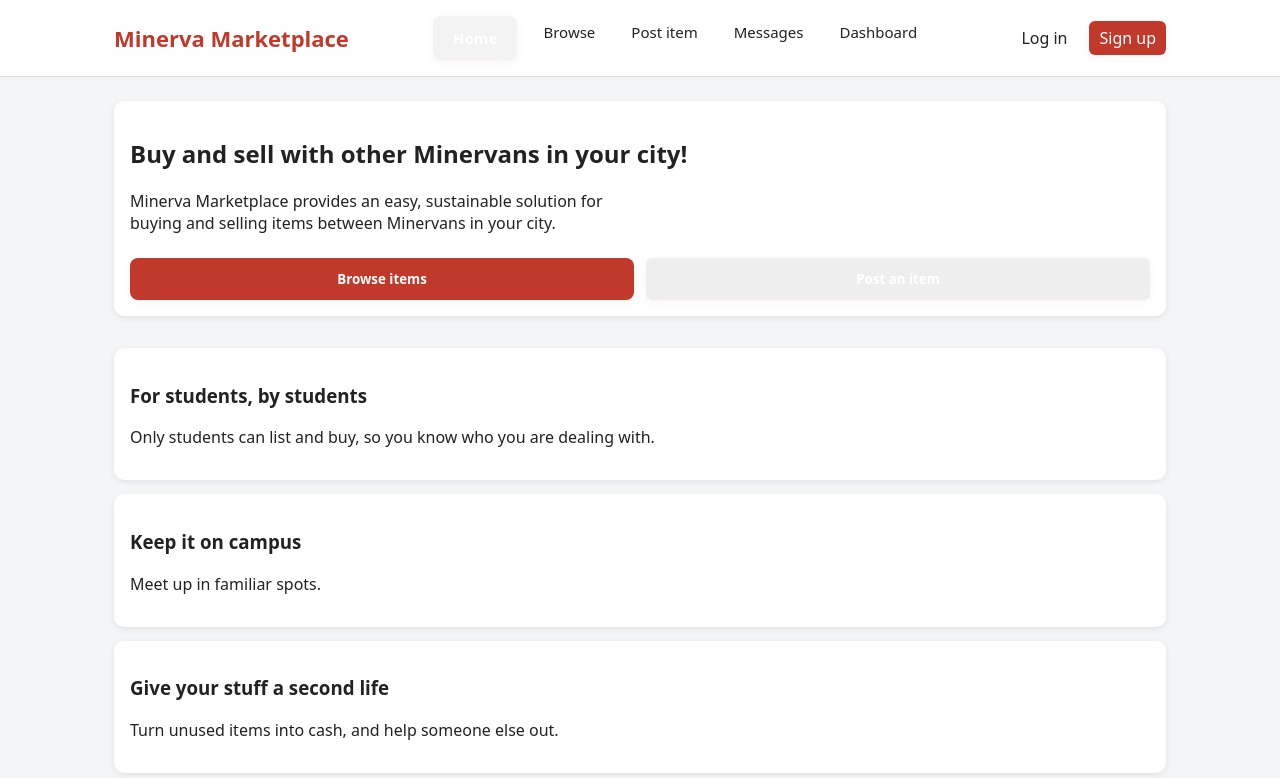
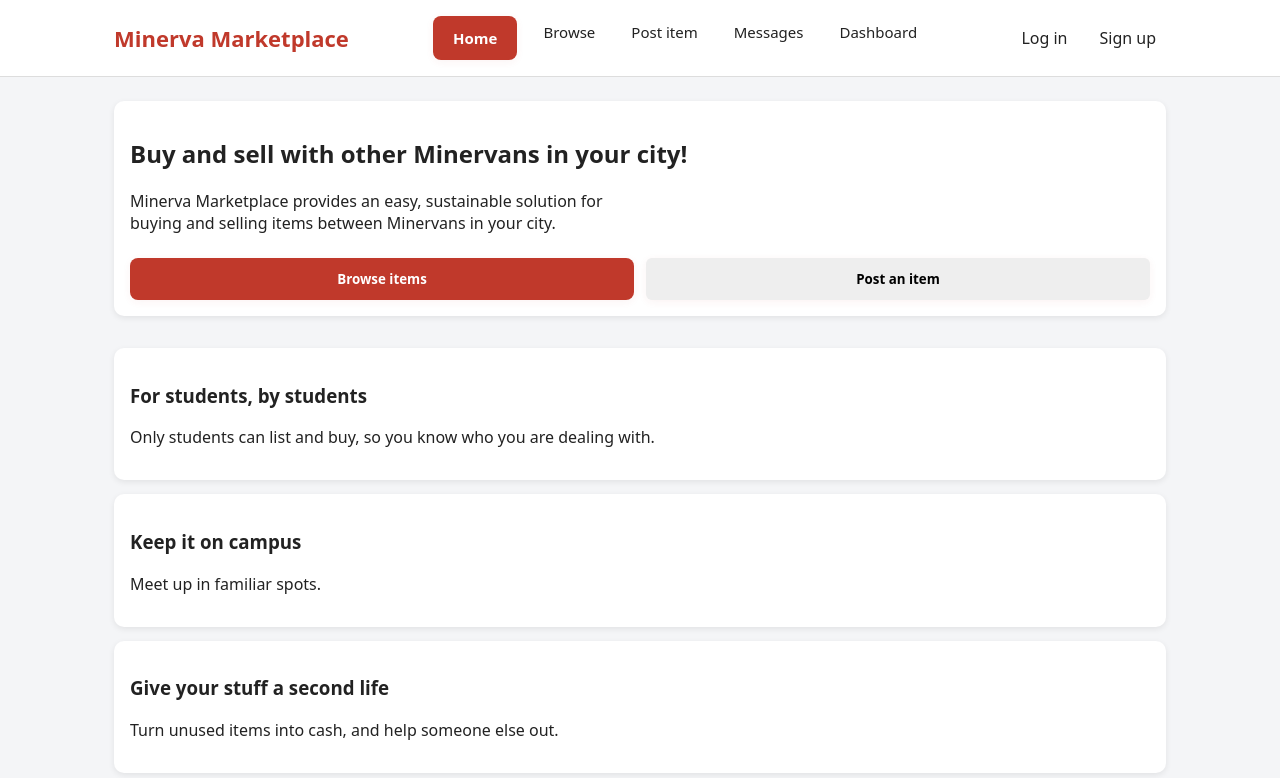
Before and after one commit to soshi-tege/minerva-marketplace, a React (Create React App) app in the folder frontend/: page / in a window 1280 px wide. Shown: the top 778 px of the page. Built offline with nearby package versions, Linux system fonts and the light colour scheme; no server answers.

Commit message:
Update button UI to improve visibility

```diff
--- a/frontend/src/components/Header.js
+++ b/frontend/src/components/Header.js
@@ -29,7 +29,7 @@ export default function Header() {
           ) : (
             <>
               <NavLink to="/login">Log in</NavLink>
-              <NavLink to="/signup" className="btn-primary">Sign up</NavLink>
+              <NavLink to="/signup">Sign up</NavLink>
             </>
           )}
         </div>
--- a/frontend/src/index.css
+++ b/frontend/src/index.css
@@ -200,7 +200,7 @@ header {
 
 .nav-links a.active,
 .nav-auth a.active {
-    background: #f3f3f3;
+    background: #c0392b;
 }
 
 @media (max-width: 768px) {
--- a/frontend/src/pages/Home.js
+++ b/frontend/src/pages/Home.js
@@ -13,7 +13,7 @@ export default function Home() {
             <button className="btn-primary home-btn">Browse items</button>
           </Link>
           <Link to="/post" className="home-btn-link">
-            <button className="home-btn" style={{ background: "#eee" }}>Post an item</button>
+            <button className="home-btn" style={{ background: "#eee", color: "#000000" }}>Post an item</button>
           </Link>
         </div>
       </section>
```
